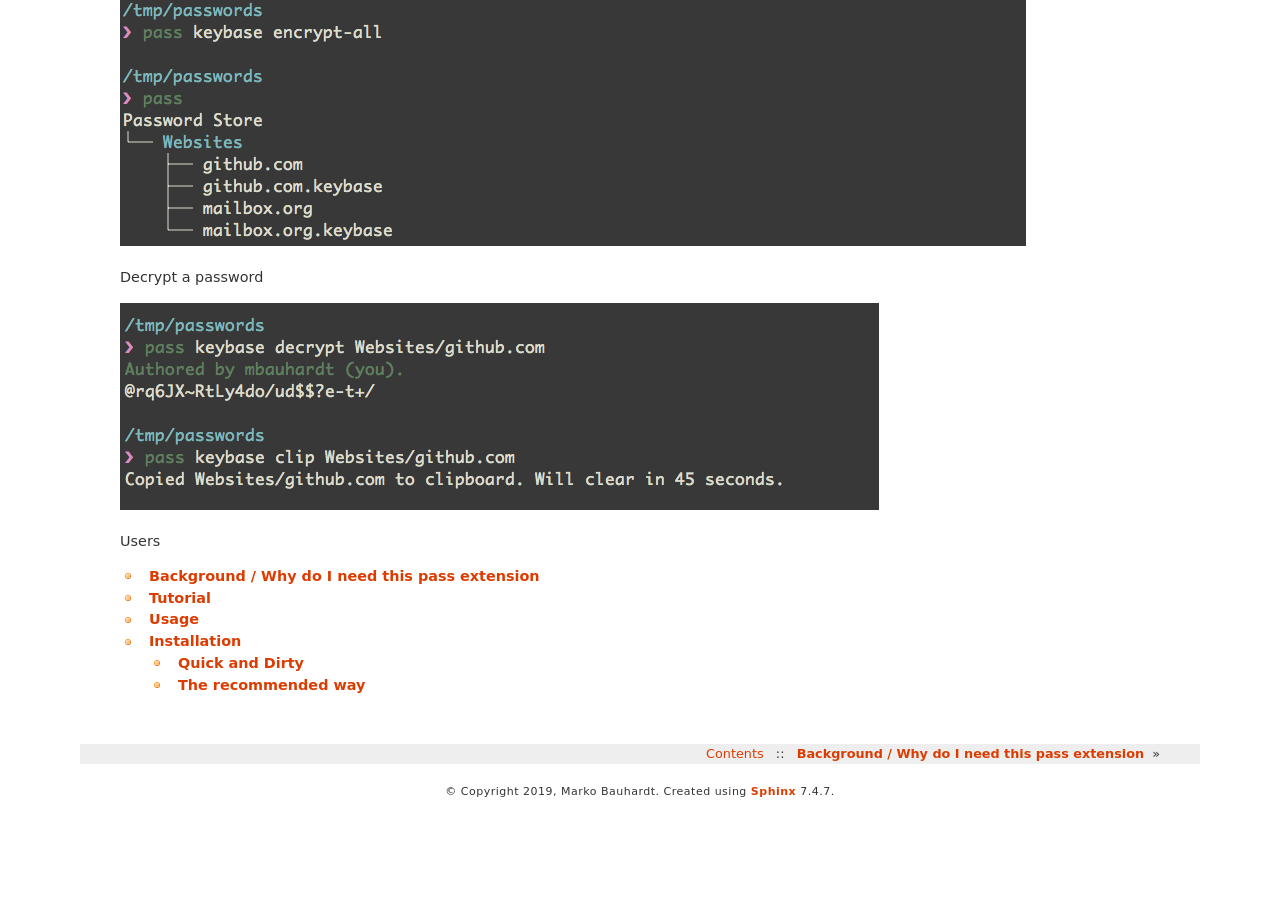
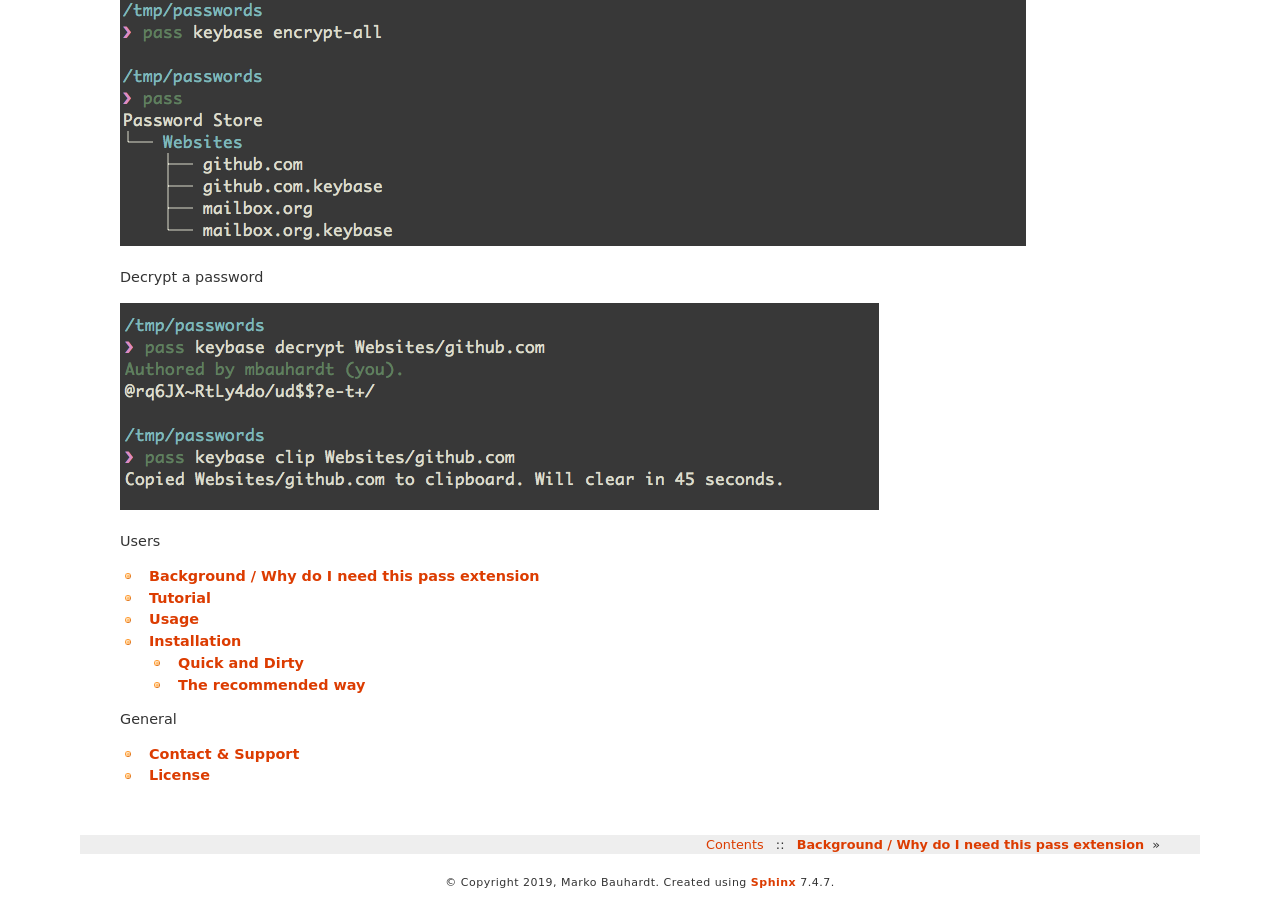
Before and after one commit to mbauhardt/pass-keybase, a Sphinx documentation site: the page built from docs/source/index.rst, in a window 1280 px wide and 900 px high, scrolled down 792 px. Built offline with Sphinx 7.4.7, drawn with Linux system fonts in a browser that asks for light colours; before the commit the page ends 1601 px from its top, so only the background shows below that.

Commit message:
#6 added license and support docu

```diff
--- a/docs/source/index.rst
+++ b/docs/source/index.rst
@@ -33,3 +33,10 @@ Decrypt a password
    tutorial
    usage
    installation
+
+.. toctree::
+   :caption: General
+   :maxdepth: 2
+
+   support
+   license
--- /dev/null
+++ b/docs/source/license.rst
@@ -0,0 +1,4 @@
+License
+=======
+
+.. include:: ../../LICENSE
--- /dev/null
+++ b/docs/source/support.rst
@@ -0,0 +1,6 @@
+Contact & Support
+=================
+
+- You can create issues / ask questions / starting conversation directly on the Github_
+
+.. _Github: https://github.com/mbauhardt/pass-keybase/issues
```
